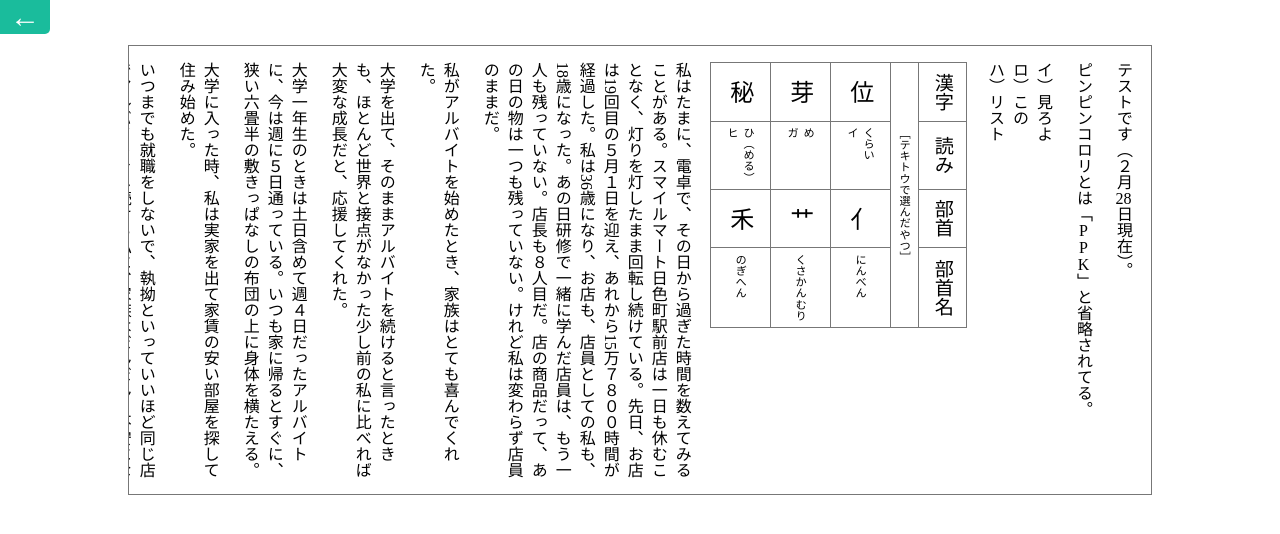
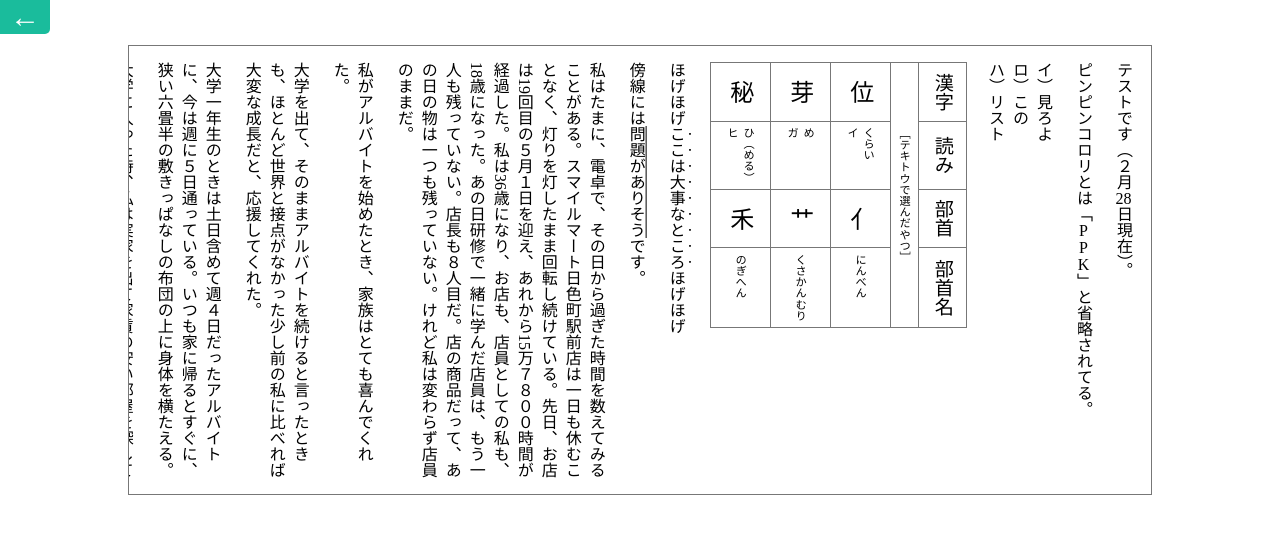
Before and after one commit to MyXoToD/Vertical-Writing-Sandbox, a Jekyll site: the page built from _posts/2021-02-28-tobikomi.html, in a window 1280 px wide. Shown: the top 534 px of the page. Built offline with Jekyll 4.4.1, drawn with Linux system fonts in a browser that asks for light colours.

Commit message:
Play around with text decorations

```diff
--- a/_posts/2021-02-28-tobikomi.html
+++ b/_posts/2021-02-28-tobikomi.html
@@ -48,6 +48,10 @@ stylesheet: tobikomi
     </tr>
 </table>
 
+<p>ほげほげ<em>ここは大事なところ</em>ほげほげ</p>
+
+<p>傍線には<u>問題がありそう</u>です。</p>
+
 <p>私はたまに、電卓で、その日から過ぎた時間を数えてみることがある。スマイルマート日色町駅前店は一日も休むことなく、灯りを灯したまま回転し続けている。先日、お店は19回目の５月１日を迎え、あれから15万７８００時間が経過した。私は36歳になり、お店も、店員としての私も、18歳になった。あの日研修で一緒に学んだ店員は、もう一人も残っていない。店長も８人目だ。店の商品だって、あの日の物は一つも残っていない。けれど私は変わらず店員のままだ。</p>
 
 <p>私がアルバイトを始めたとき、家族はとても喜んでくれた。</p>
--- a/assets/stylesheets/scss/tobikomi.scss
+++ b/assets/stylesheets/scss/tobikomi.scss
@@ -1,7 +1,4 @@
 .tobikomi {
-    a {
-        text-decoration: none;
-    }
 
     #container {
         font-family: 'Noto Serif JP', serif;
@@ -52,15 +49,16 @@
         /* margin-top: 2em; /* needed in case of default counter */
         counter-reset: item;
         list-style-type: none;
-    }
 
-    ol li:before {
+        li:before {
          content: counter(item, katakana-iroha) '）';
          counter-increment: item;
         }
 
-    ol li::marker {
+        li::marker {
             /* text-combine-upright: all; /* doesn't work */
+        }
+
     }
 
     /* - - - - - - - - - - - - - */
@@ -75,25 +73,43 @@
         padding: 0.5em;
     }
 
-    .bushu tr:first-child td {
+    table.bushu {
+        tr:first-child td {
             text-align: center;
             font-size: 1.2em;
         }
 
-    .bushu td:nth-child(1),
-    .bushu td:nth-child(3) {
+        td:nth-child(1), td:nth-child(3) {
             text-align: center;
             font-size: 1.5em;
         }
 
-    .bushu td:nth-child(2),
-    .bushu td:nth-child(4) {
+        td:nth-child(2), td:nth-child(4) {
             font-size: 0.7em;
         }
 
-    .bushu td[colspan="4"] {
+        td[colspan="4"] {
             text-align: center;
             font-size: 0.7em;
+        }
+    }
+
+    /* - - - - - - - - - - - - - */
+    /* text stying               */
+
+    em {
+        font-style: normal;
+        text-emphasis-style: dot;
+        /* doesn't work on Chrome */
+    }
+
+    u {
+        text-decoration: underline;
+    }
+
+    p {
+        text-underline-position: right;
+        /* underline on the left by default */
     }
 
     /* - - - - - - - - - - - - - */
```
Lines whose indentation alone changed are shown as unchanged.
